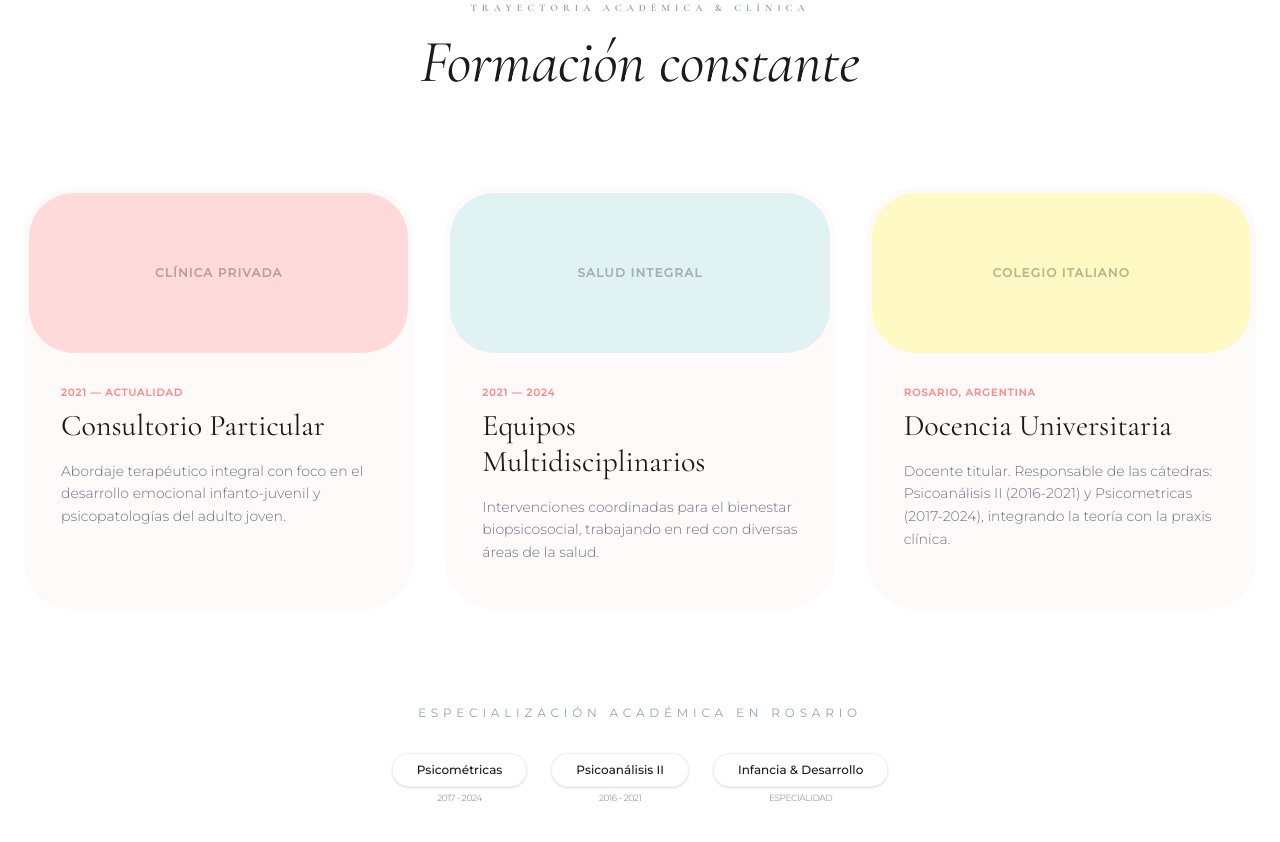
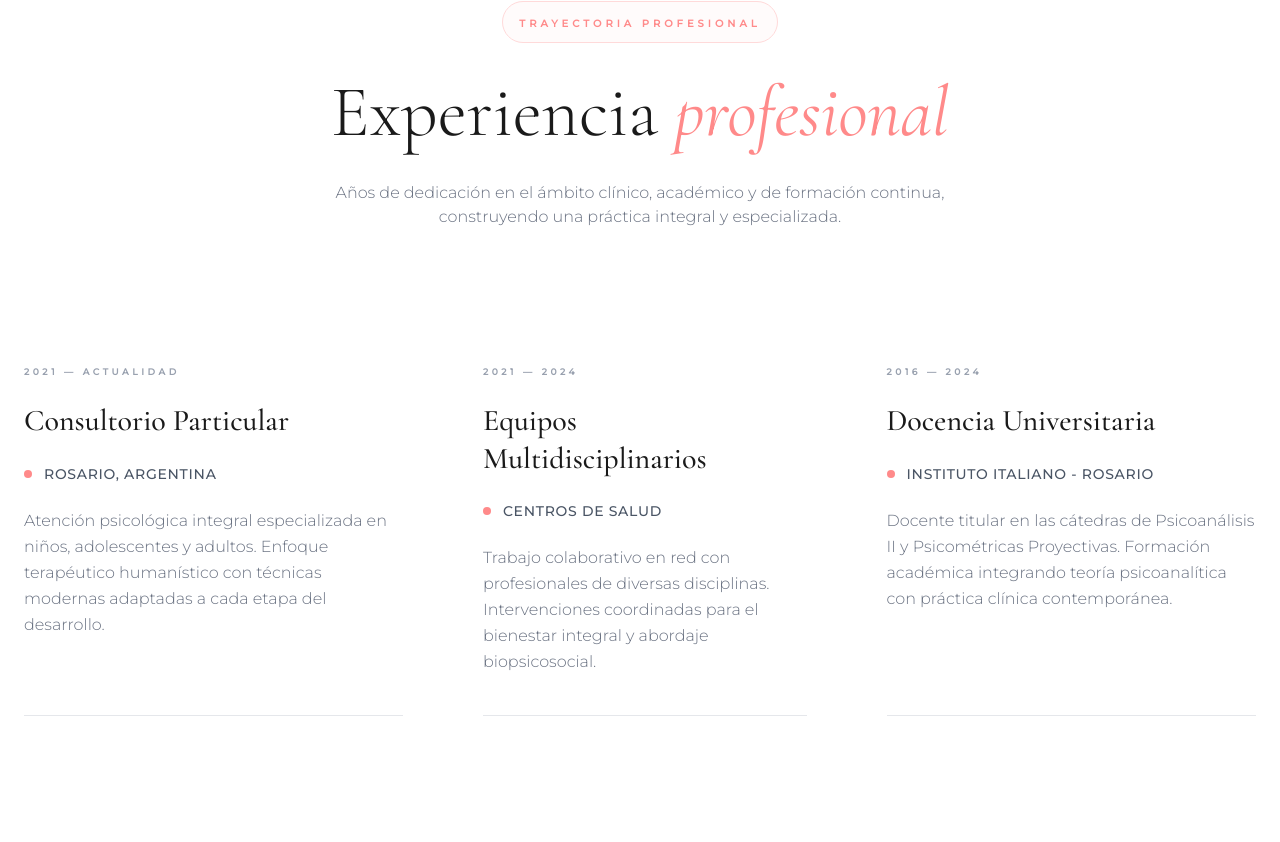
Before and after one commit to danilobassi8/Fiore-landing-page, a React (Vite) app: page / in a window 1280 px wide. Shown: the part 1858-2700 px from the top of the page. Built offline with nearby package versions, Linux system fonts and the light colour scheme.

Commit message:
minor ui improvements

```diff
--- a/components/Experience.tsx
+++ b/components/Experience.tsx
@@ -1,73 +1,82 @@
-
 import React from 'react';
 
-const Experience: React.FC = () => {
-  const experiences = [
-    {
-      title: "Consultorio Particular",
-      period: "2021 — Actualidad",
-      type: "Clínica Privada",
-      desc: "Abordaje terapéutico integral con foco en el desarrollo emocional infanto-juvenil y psicopatologías del adulto joven.",
-      color: "bg-[#FFDADA]"
-    },
-    {
-      title: "Equipos Multidisciplinarios",
-      period: "2021 — 2024",
-      type: "Salud Integral",
-      desc: "Intervenciones coordinadas para el bienestar biopsicosocial, trabajando en red con diversas áreas de la salud.",
-      color: "bg-[#E0F2F1]"
-    },
-    {
-      title: "Docencia Universitaria",
-      period: "Rosario, Argentina",
-      type: "Colegio Italiano",
-      desc: "Docente titular. Responsable de las cátedras: Psicoanálisis II (2016-2021) y Psicometricas (2017-2024), integrando la teoría con la praxis clínica.",
-      color: "bg-[#FFF9C4]"
-    }
-  ];
+// Componente para las tarjetas de experiencia
+const ExperienceCard: React.FC<{
+  title: string;
+  period: string;
+  location: string;
+  description: string;
+}> = ({ title, period, location, description }) => {
+  return (
+    <div className="py-8 md:py-10 border-b border-gray-200">
+      {/* Status indicator */}
+      <div className="flex items-center justify-between mb-6">
+        <span className="text-[9px] uppercase tracking-[0.4em] font-bold text-gray-400">{period}</span>
+      </div>
 
-  return (
-    <section id="experiencia" className="py-32 bg-white">
-      <div className="container mx-auto px-6">
-        <div className="text-center mb-24">
-          <h2 className="text-[10px] uppercase tracking-[0.5em] text-gray-400 font-bold mb-4">Trayectoria Académica & Clínica</h2>
-          <h3 className="text-5xl md:text-6xl elegant-font italic">Formación constante</h3>
+      {/* Content */}
+      <div className="space-y-6">
+        <h3 className="text-2xl md:text-3xl elegant-font font-medium leading-tight">{title}</h3>
+
+        <div className="flex items-center space-x-3">
+          <div className="w-2 h-2 rounded-full bg-[#FF8A8A]"></div>
+          <p className="text-sm font-medium uppercase tracking-wider text-gray-600">{location}</p>
         </div>
 
-        <div className="grid md:grid-cols-3 gap-8 max-w-7xl mx-auto">
-          {experiences.map((exp, idx) => (
-            <div key={idx} className="group p-1 bg-[#FFFAFA] rounded-[3rem] hover:shadow-2xl hover:shadow-black/5 transition-gentle border border-gray-50 flex flex-col h-full">
-              <div className={`h-40 ${exp.color} rounded-[2.8rem] flex items-center justify-center mb-8 relative overflow-hidden`}>
-                 <div className="absolute inset-0 opacity-10 pattern-dots"></div>
-                 <span className="text-xs uppercase tracking-widest font-bold opacity-30">{exp.type}</span>
-              </div>
-              <div className="px-8 pb-10 flex-grow">
-                <span className="text-[10px] uppercase tracking-widest text-[#FF8A8A] font-bold mb-2 block">{exp.period}</span>
-                <h4 className="text-3xl elegant-font mb-4">{exp.title}</h4>
-                <p className="text-gray-500 font-light text-sm leading-relaxed">
-                  {exp.desc}
-                </p>
-              </div>
-            </div>
-          ))}
+        <p className="text-gray-500 font-light leading-relaxed text-sm md:text-base">{description}</p>
+      </div>
+    </div>
+  );
+};
+
+const Experience: React.FC = () => {
+  return (
+    <section id="experiencia" className="py-20 md:py-32 bg-white">
+      <div className="container mx-auto px-6">
+        {/* Header Section */}
+        <div className="text-center max-w-4xl mx-auto mb-16 md:mb-24">
+          <span className="inline-block px-4 py-2 bg-[#FFDADA]/10 border border-[#FFDADA] rounded-full mb-6">
+            <span className="text-[10px] uppercase tracking-[0.4em] font-semibold text-[#FF8A8A]">
+              Trayectoria Profesional
+            </span>
+          </span>
+
+          <h2 className="text-4xl md:text-6xl lg:text-7xl elegant-font font-light leading-tight mb-6">
+            Experiencia <span className="italic text-[#FF8A8A]">profesional</span>
+          </h2>
+
+          <p className="text-gray-500 text-sm md:text-base max-w-2xl mx-auto font-light">
+            Años de dedicación en el ámbito clínico, académico y de formación continua, construyendo una práctica
+            integral y especializada.
+          </p>
         </div>
 
-        <div className="mt-24 text-center">
-            <p className="text-xs uppercase tracking-[0.4em] text-gray-400 mb-8">Especialización Académica en Rosario</p>
-            <div className="flex flex-wrap justify-center gap-6">
-                <div className="flex flex-col items-center">
-                  <span className="px-6 py-2 border border-black/5 rounded-full text-xs font-medium bg-white shadow-sm mb-1">Psicométricas</span>
-                  <span className="text-[9px] text-gray-400 uppercase tracking-tighter">2017 - 2024</span>
-                </div>
-                <div className="flex flex-col items-center">
-                  <span className="px-6 py-2 border border-black/5 rounded-full text-xs font-medium bg-white shadow-sm mb-1">Psicoanálisis II</span>
-                  <span className="text-[9px] text-gray-400 uppercase tracking-tighter">2016 - 2021</span>
-                </div>
-                <div className="flex flex-col items-center">
-                  <span className="px-6 py-2 border border-black/5 rounded-full text-xs font-medium bg-white shadow-sm mb-1">Infancia & Desarrollo</span>
-                  <span className="text-[9px] text-gray-400 uppercase tracking-tighter">Especialidad</span>
-                </div>
-            </div>
+        {/* Experience Grid */}
+        <div className="flex flex-col lg:flex-row mb-20 gap-8 lg:gap-20">
+          {/* Consultorio Particular */}
+          <ExperienceCard
+            title="Consultorio Particular"
+            period="2021 — Actualidad"
+            location="Rosario, Argentina"
+            description="Atención psicológica integral especializada en niños, adolescentes y adultos. Enfoque terapéutico humanístico con técnicas modernas adaptadas a cada etapa del desarrollo."
+            isActive={true}
+          />
+
+          {/* Equipos Multidisciplinarios */}
+          <ExperienceCard
+            title="Equipos Multidisciplinarios"
+            period="2021 — 2024"
+            location="Centros de Salud"
+            description="Trabajo colaborativo en red con profesionales de diversas disciplinas. Intervenciones coordinadas para el bienestar integral y abordaje biopsicosocial."
+          />
+
+          {/* Docencia Universitaria */}
+          <ExperienceCard
+            title="Docencia Universitaria"
+            period="2016 — 2024"
+            location="Instituto Italiano - Rosario"
+            description="Docente titular en las cátedras de Psicoanálisis II y Psicométricas Proyectivas. Formación académica integrando teoría psicoanalítica con práctica clínica contemporánea."
+          />
         </div>
       </div>
     </section>
--- a/components/Hero.tsx
+++ b/components/Hero.tsx
@@ -2,28 +2,28 @@ import React from 'react';
 
 const Hero: React.FC = () => {
   return (
-    <section id="inicio" className="min-h-screen flex items-center relative pt-20 pb-12 md:pt-28">
+    <section id="inicio" className="min-h-screen flex items-center relative pt-16 pb-8 md:pt-28 md:pb-12">
       {/* Organic Blobs */}
       <div className="absolute top-20 right-[5%] w-56 sm:w-64 md:w-80 h-56 sm:h-64 md:h-80 bg-[#FFDADA] rounded-full bg-blob" />
       <div className="absolute bottom-10 left-[5%] w-44 sm:w-52 md:w-72 h-44 sm:h-52 md:h-72 bg-[#E0F2F1] rounded-full bg-blob" />
 
       {/* Contenedor principal */}
       <div className="container mx-auto px-6 md:px-12">
-        <div className="flex flex-col-reverse md:flex-row items-center md:items-start justify-between gap-6 sm:gap-8 md:gap-20">
+        <div className="flex flex-col-reverse md:flex-row items-center md:items-start justify-between gap-4 sm:gap-6 md:gap-20">
           {/* Columna texto */}
-          <div className="flex-1 max-w-2xl mt-4 md:mt-0">
+          <div className="flex-1 max-w-2xl mt-2 md:mt-0">
             <div className="inline-block px-4 py-1 bg-white border border-[#FFDADA] rounded-full mb-4 sm:mb-6">
               <span className="text-[10px] uppercase tracking-[0.4em] font-semibold text-[#FF8A8A]">
                 Psicologia integral
               </span>
             </div>
 
-            <h1 className="text-2xl sm:text-3xl md:text-4xl lg:text-[5rem] xl:text-[6rem] font-light mb-4 sm:mb-6 md:mb-8 leading-tight elegant-font">
+            <h1 className="text-4xl sm:text-5xl md:text-4xl lg:text-[5rem] xl:text-[6rem] font-light mb-4 sm:mb-6 md:mb-8 leading-tight elegant-font">
               Cuidar la mente, <br />
               <span className="italic font-medium text-[#FF8A8A]">cultivar</span> la paz.
             </h1>
 
-            <p className="text-sm sm:text-base md:text-xl text-gray-500 mb-6 sm:mb-8 md:mb-10 max-w-xl font-light leading-relaxed">
+            <p className="text-base sm:text-base md:text-xl text-gray-500 mb-6 sm:mb-8 md:mb-10 max-w-xl font-light leading-relaxed">
               Un espacio joven y dinámico especializado en{' '}
               <span className="font-medium text-black">niños y adultos</span>. Herramientas modernas para desafíos
               reales.
@@ -45,8 +45,8 @@ const Hero: React.FC = () => {
             </div>
           </div>
           {/* Columna logo */}
-          <div className="flex justify-center lg:justify-end lg:pe-10 scale-[0.35] sm:scale-50 md:scale-100 -my-8 sm:-my-4 md:my-0">
-            <div className="relative group ">
+          <div className="flex justify-center lg:justify-end lg:pe-10 scale-[0.3] sm:scale-[0.4] md:scale-100 -my-12 sm:-my-8 md:my-0">
+            <div className="relative group">
               <div className="text-[15rem] lg:text-[25rem] elegant-font leading-none text-black select-none flex items-center transition-gentle group-hover:scale-105">
                 <span className="z-10">F</span>
                 <span className="text-[#FF8A8A] italic font-light absolute top-10 lg:top-20 -right-8 lg:-right-16 opacity-90 drop-shadow-sm">
```
